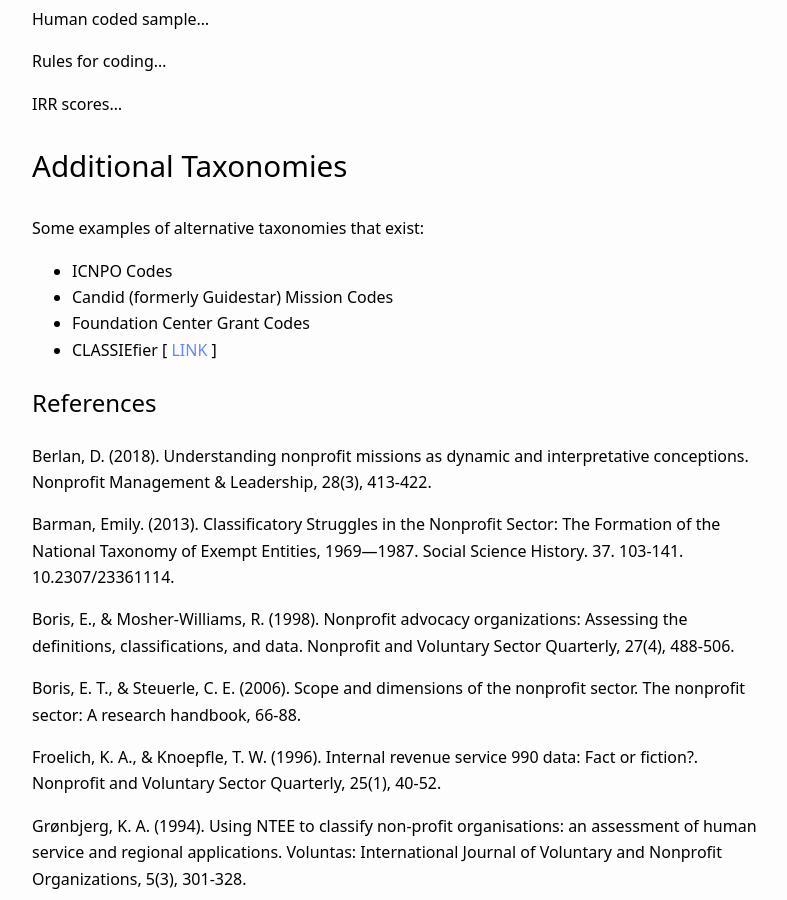
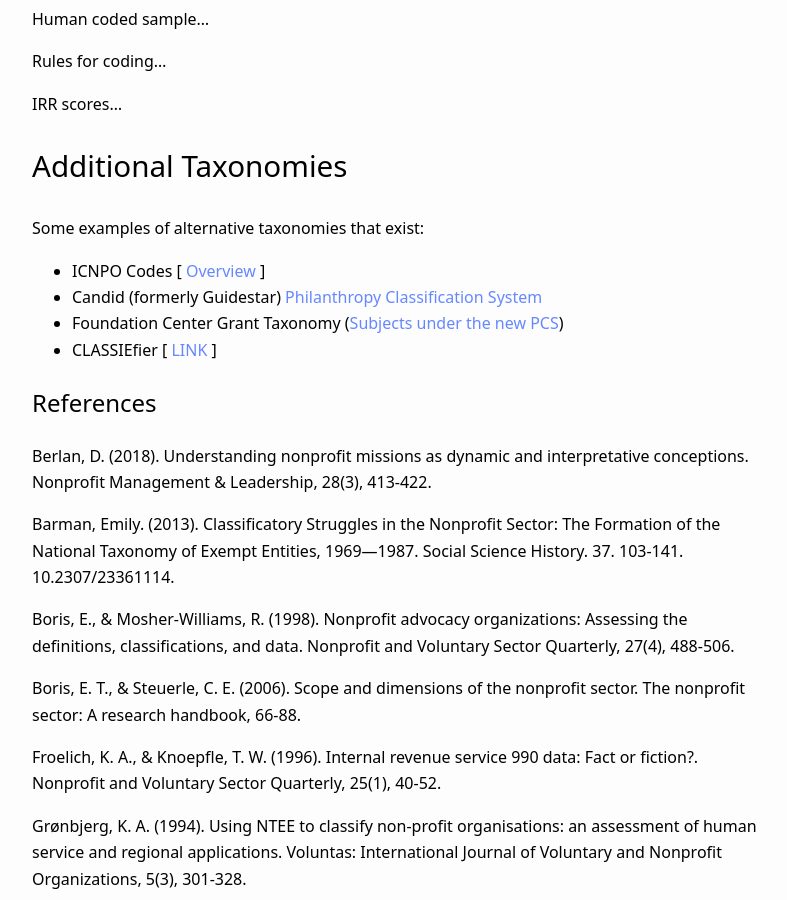
Before and after one commit to Nonprofit-Open-Data-Collective/machine_learning_mission_codes, a Jekyll site: the page built from docs/taxonomies.md, in a window 1280 px wide and 900 px high, scrolled down 2260 px. Shown: the whole window, without its empty margins (240-1027 px from the left). Built offline with Jekyll 4.4.1, drawn with Linux system fonts in a browser that asks for light colours; our own code applies the rules of GitHub Pages for plain Markdown files.

Commit message:
Update taxonomies.md

```diff
--- a/docs/taxonomies.md
+++ b/docs/taxonomies.md
@@ -75,9 +75,9 @@
 
 Some examples of alternative taxonomies that exist:
 
-* ICNPO Codes
-* Candid (formerly Guidestar) Mission Codes
-* Foundation Center Grant Codes
+* ICNPO Codes [ [Overview](http://asauk.org.uk/wp-content/uploads/2018/02/CNP_WP19_1996.pdf) ]
+* Candid (formerly Guidestar) [Philanthropy Classification System](https://taxonomy.candid.org/resources/downloads)
+* Foundation Center Grant Taxonomy ([Subjects under the new PCS](https://taxonomy.candid.org/subjects/))
 * CLASSIEfier [ [LINK](https://www.ourcommunity.com.au/general/general_article.jsp?articleid=7593) ]
 
 
```
